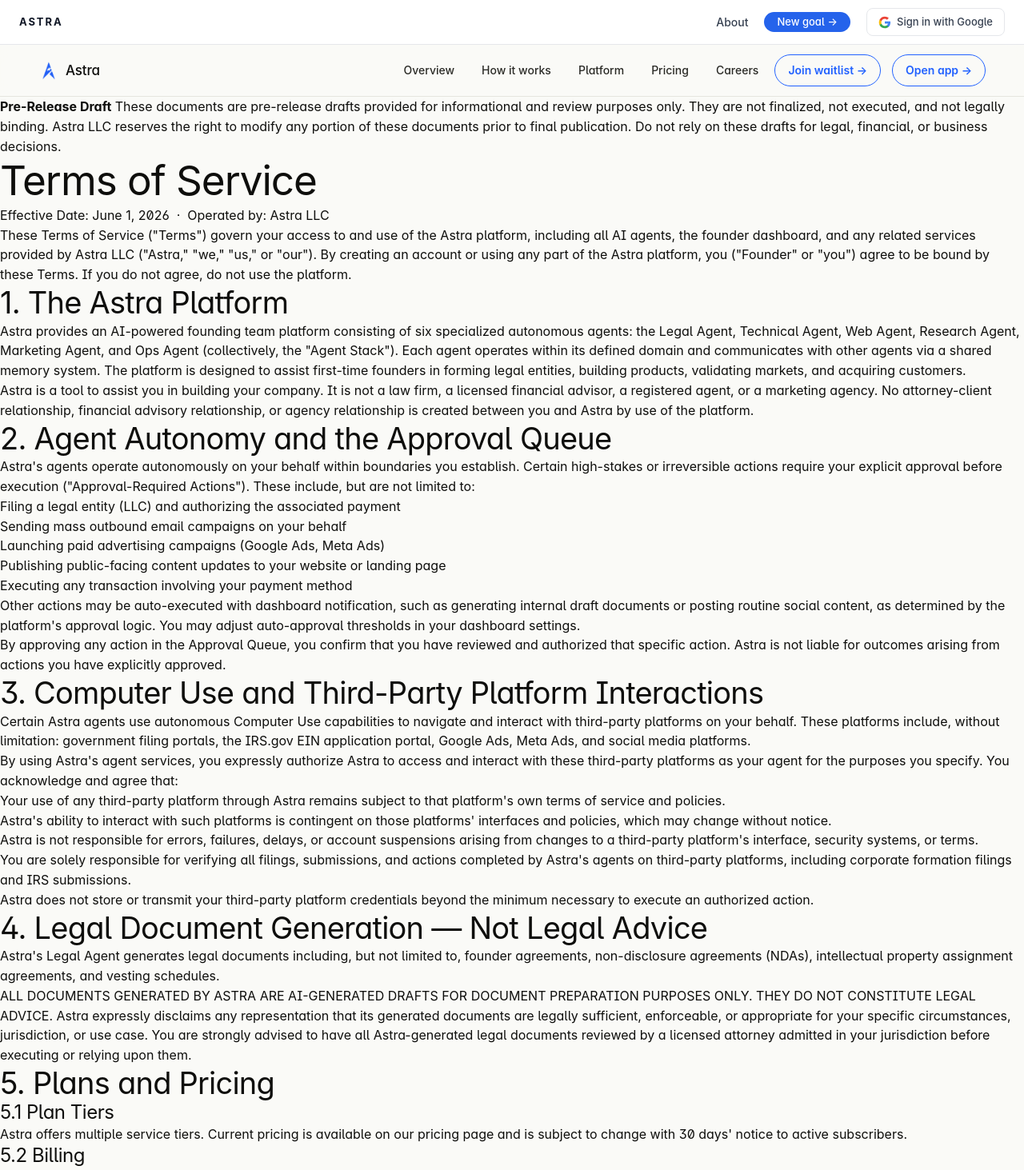
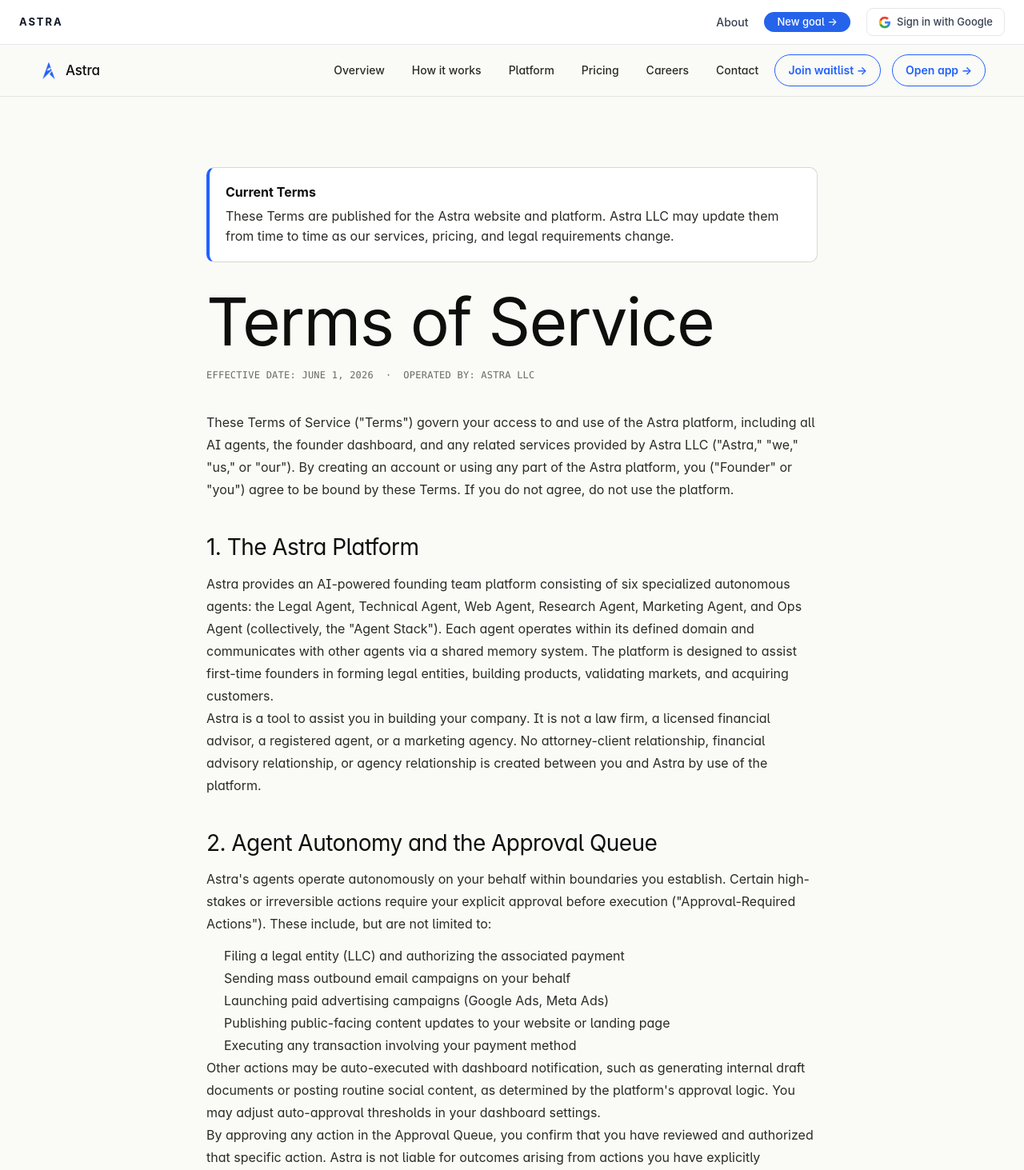
Before and after one commit to amayannasamudram/Astra_Web, a Next.js app: page /terms in a window 1280 px wide. Shown: the top 1463 px of the page at 80% size. Built offline with nearby package versions, Linux system fonts and the light colour scheme; no server answers.

Commit message:
chore: prepare marketing site for AdSense review

```diff
--- a/app/(marketing)/careers/page.tsx
+++ b/app/(marketing)/careers/page.tsx
@@ -25,7 +25,7 @@
               </p>
               <div style={{ display: "flex", flexDirection: "column", gap: 16, alignItems: "flex-start" }}>
                 <Link href="/waitlist" className="btn-primary">Reserve your spot →</Link>
-                <p style={{ fontFamily: "var(--font-jetbrains-mono, monospace)", fontSize: 10, letterSpacing: "0.18em", textTransform: "uppercase", color: "var(--mute)" }}>Applications open June 1st · 25 founding spots</p>
+                <p style={{ fontFamily: "var(--font-jetbrains-mono, monospace)", fontSize: 10, letterSpacing: "0.18em", textTransform: "uppercase", color: "var(--mute)" }}>Applications open now · 25 founding spots</p>
               </div>
             </div>
             <div style={{ padding: "52px 48px", border: "1px solid var(--hair)", borderRadius: 4, background: "#fff" }}>
--- a/app/(marketing)/cloud-service-agreement/page.tsx
+++ b/app/(marketing)/cloud-service-agreement/page.tsx
@@ -3,9 +3,9 @@
     <div
       dangerouslySetInnerHTML={{
         __html: `<div class="legal-wrap">
-    <div class="draft-banner">
-      <strong>Pre-Release Draft</strong>
-      These documents are pre-release drafts provided for informational and review purposes only. They are not finalized, not executed, and not legally binding. Astra LLC reserves the right to modify any portion of these documents prior to final publication. Do not rely on these drafts for legal, financial, or business decisions.
+    <div class="legal-notice">
+      <strong>Current Service Terms</strong>
+      This service agreement information is published for the Astra website and platform. Astra LLC may update it from time to time as our services, vendors, and legal requirements change.
     </div>
 
     <h1>Cloud Service Agreement</h1>
@@ -38,7 +38,7 @@
     <table class="key-terms-table">
       <tr><td>Subscription Period</td><td>One (1) calendar month, beginning on the Order Date, automatically renewing for successive one-month periods unless either party provides notice of non-renewal before the Non-Renewal Notice Date.</td></tr>
       <tr><td>Non-Renewal Notice Date</td><td>The date that is thirty (30) days before the end of the then-current Subscription Period.</td></tr>
-      <tr><td>Fees</td><td>Per Customer's selected plan at time of subscription. Current pricing is available on our <a href="pricing.html" style="color:var(--accent);">pricing page</a>. Fees are exclusive of taxes. Unused credits roll over while the account is active.</td></tr>
+      <tr><td>Fees</td><td>Per Customer's selected plan at time of subscription. Current pricing is available on our <a href="/#pricing" style="color:var(--accent);">pricing page</a>. Fees are exclusive of taxes. Unused credits roll over while the account is active.</td></tr>
       <tr><td>Payment Process</td><td>Automatic payment. Provider will automatically charge the payment method on file via Stripe, Inc. at the start of each Subscription Period. Customer authorizes all such charges.</td></tr>
       <tr><td>Currency</td><td>U.S. Dollars (USD)</td></tr>
     </table>
@@ -247,8 +247,8 @@
     <div class="foot-inner wrap">
       <span class="mono">© 2026 Astra Technologies Inc.</span>
       <div style="display:flex;gap:24px;">
-        <a href="terms.html" class="mono" style="color:var(--mute)">Terms</a>
-        <a href="privacy.html" class="mono" style="color:var(--mute)">Privacy</a>
+        <a href="/terms" class="mono" style="color:var(--mute)">Terms</a>
+        <a href="/privacy" class="mono" style="color:var(--mute)">Privacy</a>
         <a href="mailto:hello@astracreates.com" class="mono" style="color:var(--mute)">hello@astracreates.com</a>
       </div>
     </div>
--- /dev/null
+++ b/app/(marketing)/contact/page.tsx
@@ -0,0 +1,36 @@
+import type { Metadata } from "next";
+
+export const metadata: Metadata = {
+  title: "Contact Astra",
+  description: "Contact Astra for product, privacy, partnership, and support questions.",
+};
+
+export default function ContactPage() {
+  return (
+    <section className="section contact-section">
+      <div className="wrap contact-grid">
+        <div>
+          <div className="mono section-label">Contact</div>
+          <h1 style={{ fontSize: "clamp(48px, 8vw, 112px)", lineHeight: 0.92, maxWidth: 760 }}>
+            Talk to the team building Astra.
+          </h1>
+        </div>
+        <div className="contact-card">
+          <p className="contact-kicker">General inquiries</p>
+          <a href="mailto:hello@astracreates.com" className="contact-email">
+            hello@astracreates.com
+          </a>
+          <p className="contact-copy">
+            Use this address for product questions, partnerships, privacy requests,
+            terms questions, and anything related to the Astra website or platform.
+          </p>
+          <div className="contact-divider" />
+          <p className="contact-copy">
+            If you are joining the founder waitlist, include your company idea,
+            current stage, and the best way to reach you.
+          </p>
+        </div>
+      </div>
+    </section>
+  );
+}
--- a/app/(marketing)/disclosures/page.tsx
+++ b/app/(marketing)/disclosures/page.tsx
@@ -3,9 +3,9 @@
     <div
       dangerouslySetInnerHTML={{
         __html: `<div class="legal-wrap">
-    <div class="draft-banner">
-      <strong>Pre-Release Draft</strong>
-      These documents are pre-release drafts provided for informational and review purposes only. They are not finalized, not executed, and not legally binding. Astra LLC reserves the right to modify any portion of these documents prior to final publication. Do not rely on these drafts for legal, financial, or business decisions.
+    <div class="legal-notice">
+      <strong>Current Disclosures</strong>
+      These disclosures are published for the Astra website and platform. Astra LLC may update them from time to time as our services, vendors, and legal requirements change.
     </div>
 
     <h1>Disclosures</h1>
@@ -82,15 +82,15 @@
     <p>By activating your Astra account and engaging the Agent Stack, you acknowledge that you have read and understood all disclosures contained in this document, that you understand the AI-generated nature of all platform outputs, and that you accept the responsibilities outlined herein.</p>
 
     <h2>10. Contact for Disclosure Questions</h2>
-    <p>If you have questions about any disclosure in this document, please use the contact form on our <a href="waitlist.html" style="color:var(--accent);">waitlist page</a>.</p>
+    <p>If you have questions about any disclosure in this document, email <a href="mailto:hello@astracreates.com" style="color:var(--accent);">hello@astracreates.com</a> or use the contact form on our <a href="/contact" style="color:var(--accent);">contact page</a>.</p>
   </div>
 
   <footer>
     <div class="foot-inner wrap">
       <span class="mono">© 2026 Astra Technologies Inc.</span>
       <div style="display:flex;gap:24px;">
-        <a href="terms.html" class="mono" style="color:var(--mute)">Terms</a>
-        <a href="privacy.html" class="mono" style="color:var(--mute)">Privacy</a>
+        <a href="/terms" class="mono" style="color:var(--mute)">Terms</a>
+        <a href="/privacy" class="mono" style="color:var(--mute)">Privacy</a>
         <a href="mailto:hello@astracreates.com" class="mono" style="color:var(--mute)">hello@astracreates.com</a>
       </div>
     </div>
--- a/app/(marketing)/layout.tsx
+++ b/app/(marketing)/layout.tsx
@@ -17,6 +17,7 @@
         <div style={{ display: "flex", gap: 24 }}>
           <Link href="/terms" className="mono" style={{ color: "var(--text-3)" }}>Terms</Link>
           <Link href="/privacy" className="mono" style={{ color: "var(--text-3)" }}>Privacy</Link>
+          <Link href="/contact" className="mono" style={{ color: "var(--text-3)" }}>Contact</Link>
           <a href="mailto:hello@astracreates.com" className="mono" style={{ color: "var(--text-3)" }}>hello@astracreates.com</a>
         </div>
       </div>
--- a/app/(marketing)/marketing.css
+++ b/app/(marketing)/marketing.css
@@ -249,6 +249,188 @@
   gap: 16px;
 }
 
+/* Legal and trust pages */
+.marketing-root .legal-wrap {
+  max-width: 820px;
+  margin: 0 auto;
+  padding: 88px 28px 48px;
+}
+
+.marketing-root .legal-wrap h1 {
+  font-size: clamp(44px, 7vw, 82px);
+  line-height: 0.95;
+  margin-bottom: 18px;
+}
+
+.marketing-root .legal-wrap h2 {
+  font-size: 28px;
+  margin-top: 42px;
+  margin-bottom: 14px;
+}
+
+.marketing-root .legal-wrap h3 {
+  font-size: 19px;
+  margin-top: 24px;
+  margin-bottom: 10px;
+}
+
+.marketing-root .legal-wrap p,
+.marketing-root .legal-wrap li {
+  color: var(--ink-2);
+  line-height: 1.75;
+}
+
+.marketing-root .legal-wrap ul {
+  margin: 12px 0 0;
+  padding-left: 22px;
+}
+
+.marketing-root .legal-meta {
+  color: var(--mute);
+  font-family: var(--font-jetbrains-mono), ui-monospace, monospace;
+  font-size: 12px;
+  letter-spacing: 0.02em;
+  text-transform: uppercase;
+  margin-bottom: 36px;
+}
+
+.marketing-root .legal-notice {
+  border: 1px solid var(--hair-2);
+  border-left: 4px solid var(--accent);
+  background: var(--surface);
+  border-radius: 10px;
+  color: var(--ink-2);
+  line-height: 1.6;
+  margin-bottom: 36px;
+  padding: 18px 20px;
+}
+
+.marketing-root .legal-notice strong {
+  color: var(--ink);
+  display: block;
+  margin-bottom: 4px;
+}
+
+.marketing-root .caps {
+  border: 1px solid var(--hair-2);
+  background: var(--surface);
+  border-radius: 8px;
+  color: var(--ink-2);
+  font-size: 13px;
+  letter-spacing: 0.02em;
+  line-height: 1.7;
+  padding: 18px;
+  text-transform: none;
+}
+
+.marketing-root .legal-soon {
+  max-width: 880px;
+  margin: 0 auto;
+  padding: 96px 28px 56px;
+  text-align: center;
+}
+
+.marketing-root .legal-soon h1 {
+  font-size: clamp(64px, 12vw, 132px);
+  line-height: 0.86;
+  margin-bottom: 28px;
+}
+
+.marketing-root .legal-soon .sub {
+  color: var(--ink-2);
+  font-size: clamp(18px, 2.5vw, 24px);
+  line-height: 1.45;
+  margin: 0 auto 36px;
+  max-width: 720px;
+}
+
+.marketing-root .docs-list {
+  border: 1px solid var(--hair);
+  border-radius: 14px;
+  margin: 0 auto 36px;
+  max-width: 680px;
+  overflow: hidden;
+  text-align: left;
+}
+
+.marketing-root .doc-row {
+  align-items: center;
+  background: var(--surface);
+  border-bottom: 1px solid var(--hair);
+  display: flex;
+  justify-content: space-between;
+  gap: 18px;
+  padding: 18px 20px;
+}
+
+.marketing-root .doc-row:last-child {
+  border-bottom: 0;
+}
+
+.marketing-root .doc-badge {
+  border: 1px solid var(--hair-2);
+  border-radius: 999px;
+  color: var(--accent);
+  font-family: var(--font-jetbrains-mono), ui-monospace, monospace;
+  font-size: 12px;
+  padding: 5px 10px;
+  text-decoration: none;
+  text-transform: uppercase;
+}
+
+.marketing-root .legal-note {
+  color: var(--mute);
+  margin-top: 18px;
+}
+
+.marketing-root .contact-section {
+  min-height: 68vh;
+}
+
+.marketing-root .contact-grid {
+  display: grid;
+  gap: 64px;
+  grid-template-columns: 1.15fr 0.85fr;
+  align-items: start;
+}
+
+.marketing-root .contact-card {
+  background: var(--surface);
+  border: 1px solid var(--hair);
+  border-radius: 18px;
+  box-shadow: 0 24px 80px rgba(14, 14, 12, 0.06);
+  padding: 34px;
+}
+
+.marketing-root .contact-kicker {
+  color: var(--mute);
+  font-family: var(--font-jetbrains-mono), ui-monospace, monospace;
+  font-size: 12px;
+  letter-spacing: 0.08em;
+  margin-bottom: 14px;
+  text-transform: uppercase;
+}
+
+.marketing-root .contact-email {
+  color: var(--accent);
+  display: inline-block;
+  font-size: clamp(24px, 3.5vw, 34px);
+  letter-spacing: -0.03em;
+  margin-bottom: 22px;
+  text-decoration: none;
+}
+
+.marketing-root .contact-copy {
+  color: var(--ink-2);
+  line-height: 1.7;
+}
+
+.marketing-root .contact-divider {
+  background: var(--hair);
+  height: 1px;
+  margin: 26px 0;
+}
+
 /* ── Aurora ──────────────────────────────────────────────────── */
 @media (prefers-reduced-motion: reduce) {
   .aurora-layer { animation: none !important; }
@@ -418,6 +600,7 @@
   .marketing-root .mkt-pricing-inner { padding: 0 20px; }
   .marketing-root .mkt-tier-grid   { grid-template-columns: 1fr; padding: 32px 20px 0; }
   .marketing-root .mkt-pricing-cta-grid { grid-template-columns: 1fr; gap: 32px; }
+  .marketing-root .contact-grid { grid-template-columns: 1fr; gap: 32px; }
 }
 
 @media (max-width: 480px) {
--- a/app/(marketing)/nav.tsx
+++ b/app/(marketing)/nav.tsx
@@ -27,6 +27,7 @@
             <Link href="/#agents" className="mkt-nav-link">Platform</Link>
             <Link href="/#pricing" className="mkt-nav-link">Pricing</Link>
             <Link href="/careers" className="mkt-nav-link">Careers</Link>
+            <Link href="/contact" className="mkt-nav-link">Contact</Link>
             <Link href="/waitlist" className="mkt-nav-cta">Join waitlist →</Link>
             <a
               href="https://app.astracreates.com"
@@ -63,6 +64,7 @@
         <Link href="/#agents" className="mkt-mobile-link" onClick={close}>Platform</Link>
         <Link href="/#pricing" className="mkt-mobile-link" onClick={close}>Pricing</Link>
         <Link href="/careers" className="mkt-mobile-link" onClick={close}>Careers</Link>
+        <Link href="/contact" className="mkt-mobile-link" onClick={close}>Contact</Link>
         <div style={{ height: 16 }} />
         <Link href="/waitlist" className="btn-primary" onClick={close} style={{ justifyContent: "center" }}>
           Join waitlist →
--- a/app/(marketing)/privacy/page.tsx
+++ b/app/(marketing)/privacy/page.tsx
@@ -3,9 +3,9 @@
     <div
       dangerouslySetInnerHTML={{
         __html: `<div class="legal-wrap">
-    <div class="draft-banner">
-      <strong>Pre-Release Draft</strong>
-      These documents are pre-release drafts provided for informational and review purposes only. They are not finalized, not executed, and not legally binding. Astra LLC reserves the right to modify any portion of these documents prior to final publication. Do not rely on these drafts for legal, financial, or business decisions.
+    <div class="legal-notice">
+      <strong>Current Privacy Statement</strong>
+      This Privacy Statement is published for the Astra website and platform. Astra LLC may update it from time to time as our services, vendors, and legal requirements change.
     </div>
 
     <h1>Privacy Statement</h1>
@@ -96,6 +96,7 @@
       <li><strong>Cloud infrastructure provider:</strong> Hosting, vector database, and AI services</li>
       <li><strong>Stripe, Inc.:</strong> Payment processing and subscription management — United States</li>
       <li><strong>Website deployment platforms:</strong> Landing page and product website deployment</li>
+      <li><strong>Google and advertising technology providers:</strong> ad measurement, ad delivery, and related website advertising services</li>
       <li><strong>Email delivery provider:</strong> Dispatch of Marketing Agent email campaigns — United States</li>
     </ul>
     <p>Each sub-processor is bound by a data processing agreement consistent with applicable privacy law. We will update this list as our sub-processor relationships change.</p>
@@ -128,7 +129,9 @@
     <p>To exercise any of these rights, contact us via the contact form on our waitlist page. We will respond within 30 days. We may need to verify your identity before processing certain requests. If you are located in California, you may have additional rights under the California Consumer Privacy Act (CCPA). If you are located in the European Economic Area, you may have additional rights under the General Data Protection Regulation (GDPR).</p>
 
     <h2>8. Cookies and Tracking</h2>
-    <p>The Astra dashboard uses essential cookies necessary for authentication, session management, and platform functionality. We do not use third-party advertising tracking cookies. We use analytics tools to understand aggregate usage patterns. You may disable non-essential cookies through your browser settings, though this may affect certain dashboard functionality.</p>
+    <p>The Astra dashboard uses essential cookies necessary for authentication, session management, and platform functionality. The Astra website may also use cookies, pixels, local storage, or similar technologies for analytics, advertising measurement, fraud prevention, and site performance.</p>
+    <p>Third-party vendors, including Google, may use cookies to serve ads based on a user's prior visits to Astra or other websites. Google's use of advertising cookies enables Google and its partners to serve ads to users based on their visit to Astra and other sites on the internet. Users may opt out of personalized advertising by visiting <a href="https://www.google.com/settings/ads" rel="noopener noreferrer" target="_blank" style="color:var(--accent);">Google Ads Settings</a>. Users may also opt out of some third-party vendors' uses of cookies for personalized advertising by visiting <a href="https://www.aboutads.info/choices/" rel="noopener noreferrer" target="_blank" style="color:var(--accent);">AboutAds.info</a>.</p>
+    <p>You may disable cookies through your browser settings, though this may affect certain dashboard functionality and may not stop all contextual or non-personalized advertising.</p>
 
     <h2>9. Children's Privacy</h2>
     <p>Astra is intended for use by founders who are at least 18 years of age. We do not knowingly collect personal information from individuals under 18. If we become aware that we have collected information from someone under 18, we will delete that information promptly.</p>
@@ -137,15 +140,15 @@
     <p>We may update this Privacy Statement from time to time. When we make material changes, we will notify you via dashboard notification at least 14 days before the changes take effect. Your continued use of Astra after the effective date of any update constitutes your acceptance of the revised Privacy Statement.</p>
 
     <h2>11. Contact</h2>
-    <p>For privacy-related questions, requests, or concerns, please use the contact form on our <a href="waitlist.html" style="color:var(--accent);">waitlist page</a>.</p>
+    <p>For privacy-related questions, requests, or concerns, email us at <a href="mailto:hello@astracreates.com" style="color:var(--accent);">hello@astracreates.com</a> or use the contact form on our <a href="/contact" style="color:var(--accent);">contact page</a>.</p>
   </div>
 
   <footer>
     <div class="foot-inner wrap">
       <span class="mono">© 2026 Astra Technologies Inc.</span>
       <div style="display:flex;gap:24px;">
-        <a href="terms.html" class="mono" style="color:var(--mute)">Terms</a>
-        <a href="privacy.html" class="mono" style="color:var(--mute)">Privacy</a>
+        <a href="/terms" class="mono" style="color:var(--mute)">Terms</a>
+        <a href="/privacy" class="mono" style="color:var(--mute)">Privacy</a>
         <a href="mailto:hello@astracreates.com" class="mono" style="color:var(--mute)">hello@astracreates.com</a>
       </div>
     </div>
--- a/app/(marketing)/terms/page.tsx
+++ b/app/(marketing)/terms/page.tsx
@@ -3,9 +3,9 @@
     <div
       dangerouslySetInnerHTML={{
         __html: `<div class="legal-wrap">
-    <div class="draft-banner">
-      <strong>Pre-Release Draft</strong>
-      These documents are pre-release drafts provided for informational and review purposes only. They are not finalized, not executed, and not legally binding. Astra LLC reserves the right to modify any portion of these documents prior to final publication. Do not rely on these drafts for legal, financial, or business decisions.
+    <div class="legal-notice">
+      <strong>Current Terms</strong>
+      These Terms are published for the Astra website and platform. Astra LLC may update them from time to time as our services, pricing, and legal requirements change.
     </div>
 
     <h1>Terms of Service</h1>
@@ -87,15 +87,15 @@
     <p>Astra reserves the right to modify these Terms at any time. Material changes will be communicated via dashboard notification at least 14 days before taking effect. Your continued use of the platform after the effective date of any modification constitutes your acceptance of the updated Terms.</p>
 
     <h2>14. Contact</h2>
-    <p>Questions about these Terms may be directed to Astra LLC through the contact form on our waitlist page.</p>
+    <p>Questions about these Terms may be directed to Astra LLC at <a href="mailto:hello@astracreates.com" style="color:var(--accent);">hello@astracreates.com</a> or through the contact form on our <a href="/contact" style="color:var(--accent);">contact page</a>.</p>
   </div>
 
   <footer>
     <div class="foot-inner wrap">
       <span class="mono">© 2026 Astra Technologies Inc.</span>
       <div style="display:flex;gap:24px;">
-        <a href="terms.html" class="mono" style="color:var(--mute)">Terms</a>
-        <a href="privacy.html" class="mono" style="color:var(--mute)">Privacy</a>
+        <a href="/terms" class="mono" style="color:var(--mute)">Terms</a>
+        <a href="/privacy" class="mono" style="color:var(--mute)">Privacy</a>
         <a href="mailto:hello@astracreates.com" class="mono" style="color:var(--mute)">hello@astracreates.com</a>
       </div>
     </div>
```
Also changed, not shown: app/(marketing)/legal/page.tsx (+12 -12 lines), app/(marketing)/waitlist/page.tsx (+9 -19 lines), public/robots.txt (added), 1 other file (tests, documents, lock files or other folders).
